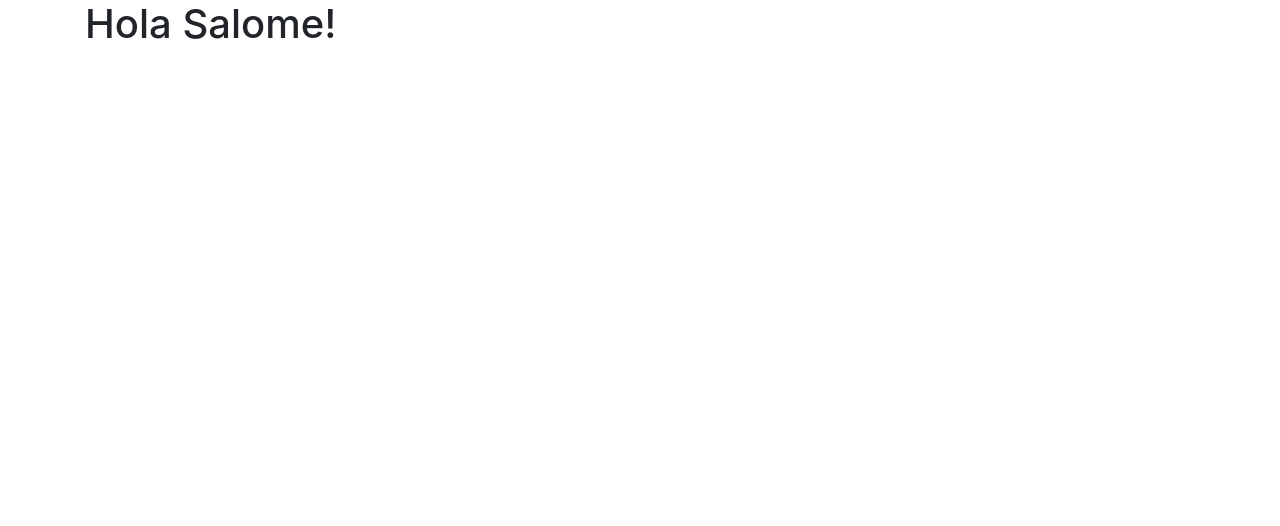
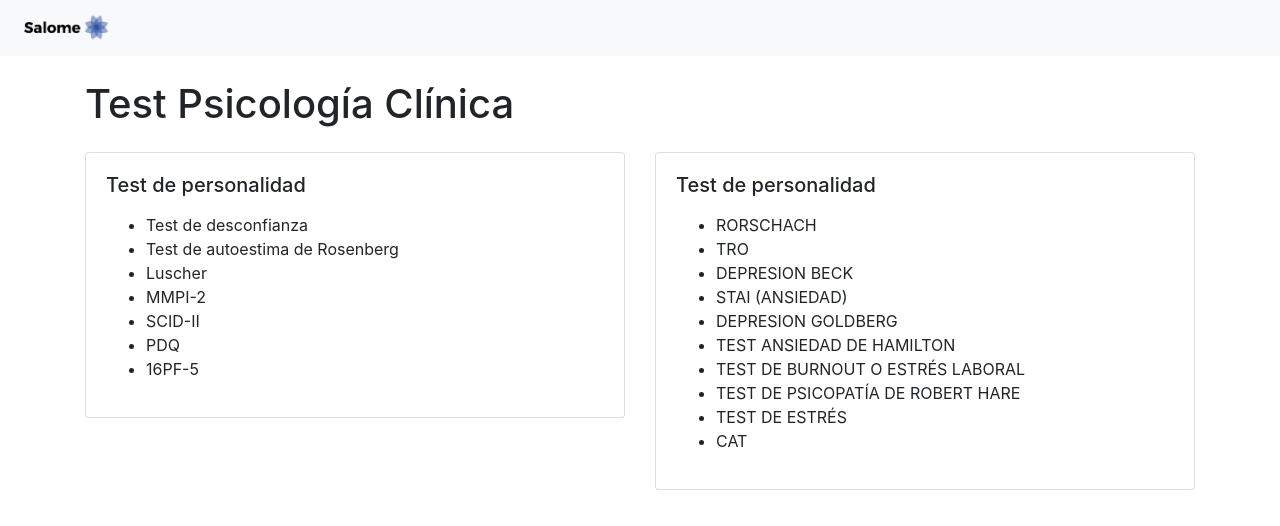
Before and after one commit to brunojimenez/salome.cl, a plain HTML site: page docs/index.html in a window 1280 px wide. Drawn offline with nearby package versions, Linux system fonts and the light colour scheme.

Commit message:
add first test

```diff
--- a/docs/index.html
+++ b/docs/index.html
@@ -6,8 +6,60 @@
     </head>
     <body>
 
+        <!-- Image and text -->
+        <nav class="navbar navbar-light bg-light">
+            <a class="navbar-brand" href="#">
+                <img src="images/logo.png" width="100" height="30" class="d-inline-block align-top" alt="">
+            </a>
+        </nav>
+
         <div class="container">
-            <h1>Hola Salome!</h1>
+
+            <h1 class="my-4">Test Psicología Clínica</h1>
+
+            <div class="row">
+
+                <div class="col-6">
+                    <div class="card">
+                        <div class="card-body">
+                            <h5 class="card-title">Test de personalidad</h5>
+                            <p class="card-text">
+                                <ul>
+                                    <li>Test de desconfianza</li>
+                                    <li>Test de autoestima de Rosenberg</li>
+                                    <li>Luscher</li>
+                                    <li>MMPI-2</li>
+                                    <li>SCID-II</li>
+                                    <li>PDQ</li>
+                                    <li>16PF-5</li>
+                                </ul>
+                            </p>
+                        </div>
+                    </div><!-- ./card -->
+                </div><!-- ./col-6 -->
+                <div class="col-6">
+                    <div class="card">
+                        <div class="card-body">
+                            <h5 class="card-title">Test de personalidad</h5>
+                            <p class="card-text">
+                                <ul>
+                                    <li>RORSCHACH</li>
+                                    <li>TRO</li>
+                                    <li>DEPRESION BECK</li>
+                                    <li>STAI (ANSIEDAD)</li>
+                                    <li>DEPRESION GOLDBERG</li>
+                                    <li>TEST ANSIEDAD DE HAMILTON</li>
+                                    <li>TEST DE BURNOUT O ESTRÉS LABORAL</li>
+                                    <li>TEST DE PSICOPATÍA DE ROBERT HARE</li>
+                                    <li>TEST DE ESTRÉS</li>
+                                    <li>CAT</li>
+                                </ul>
+                            </p>
+                        </div>
+                    </div><!-- ./card -->
+                </div><!-- ./col-6 -->
+            </div>
+
 
         </div>
         <script src="https://code.jquery.com/jquery-3.4.1.slim.min.js" integrity="sha384-J6qa4849blE2+poT4WnyKhv5vZF5SrPo0iEjwBvKU7imGFAV0wwj1yYfoRSJoZ+n" crossorigin="anonymous"></script>
```
Also changed, not shown: docs/images/logo.png (added).
